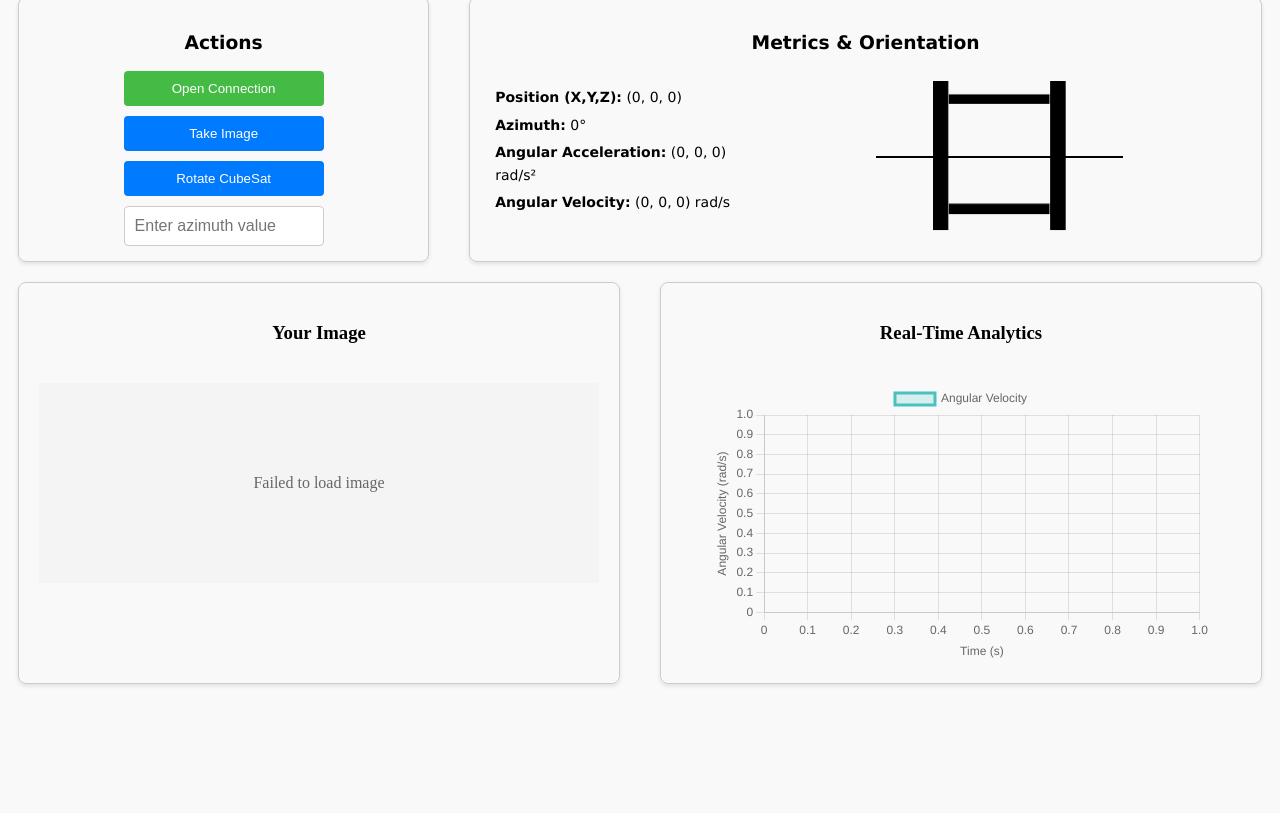
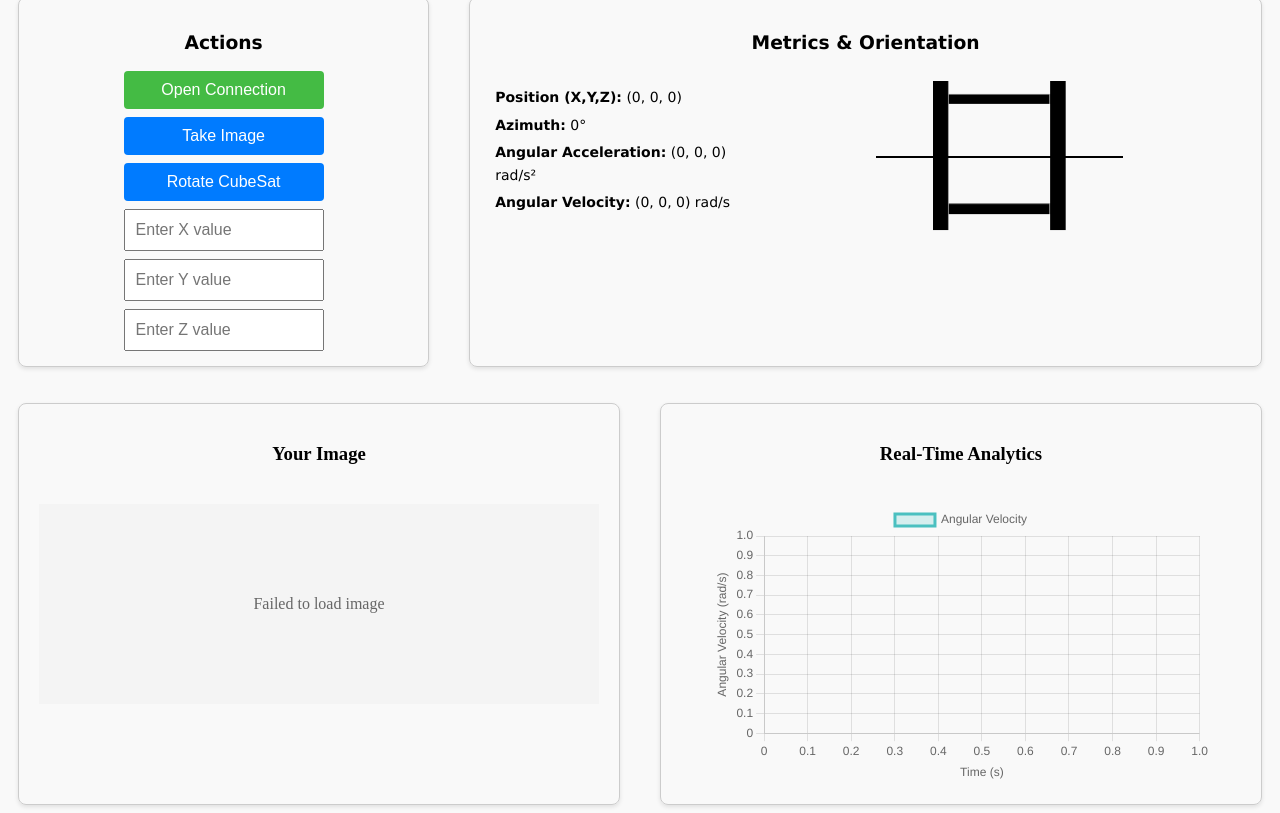
Before and after one commit to warre-v/sat-com, a plain HTML site: page frontend/index.html in a window 1280 px wide. Shown: the part 129-942 px from the top of the page. Before the commit the page ends 821 px from the top, so only its background shows below. Drawn offline with nearby package versions, Linux system fonts and the light colour scheme; no server answers.

Commit message:
deleted the azimuth and added 3 input fields for position

```diff
--- a/frontend/index.html
+++ b/frontend/index.html
@@ -21,7 +21,9 @@
             <button type="button" id="rotateSat"> Rotate CubeSat</button>
             <button type="button" id="ShowImageButton" style="display: none;">Show Image</button>
             <div class="input-group">
-                <input type="number" id="azimuthInput" placeholder="Enter azimuth value">
+                <input type="number" id="XInput" placeholder="Enter X value">
+                <input type="number" id="YInput" placeholder="Enter Y value">
+                <input type="number" id="YInput" placeholder="Enter Z value">
             </div>
         </div>
         <div id="cubesat-orientation" class="section">
--- a/frontend/style.css
+++ b/frontend/style.css
@@ -180,27 +180,45 @@ button:hover {
     margin: 10px 0;
 }
 
- #azimuthInput {
-     width: 200px;
-     padding: 10px;
-     font-size: 16px;
-     box-sizing: border-box;
-     border: 1px solid #ccc;
-     border-radius: 4px;
- }
+/* Ensure input is still usable */
+#XInput::-webkit-inner-spin-button,
+#XInput::-webkit-outer-spin-button {
+    -webkit-appearance: none;
+    margin: 0;
+}
 
- /* Ensure input is still usable */
- #azimuthInput::-webkit-inner-spin-button,
- #azimuthInput::-webkit-outer-spin-button {
-     -webkit-appearance: none;
-     /* Remove arrows on WebKit browsers */
-     margin: 0;
- }
+#YInput::-webkit-inner-spin-button,
+#YInput::-webkit-outer-spin-button {
+    -webkit-appearance: none;
+    margin: 0;
+}
 
- button {
-     width: 200px;
- }
+#ZInput::-webkit-inner-spin-button,
+#ZInput::-webkit-outer-spin-button {
+    -webkit-appearance: none;
+    margin: 0;
+}
 
- .input-group {
-     display: inline-block;
- }
+.section {
+    margin-bottom: 1rem;
+}
+
+button {
+    width: 200px; /* Adjust as needed */
+    padding: 10px;
+    font-size: 16px;
+    margin-bottom: 0.5rem;
+}
+
+.input-group {
+    display: flex;
+    flex-direction: column;
+    gap: 0.5rem;
+}
+
+.input-group input {
+    width: 200px; /* Matches button width */
+    padding: 10px;
+    font-size: 16px;
+    box-sizing: border-box;
+}
```
